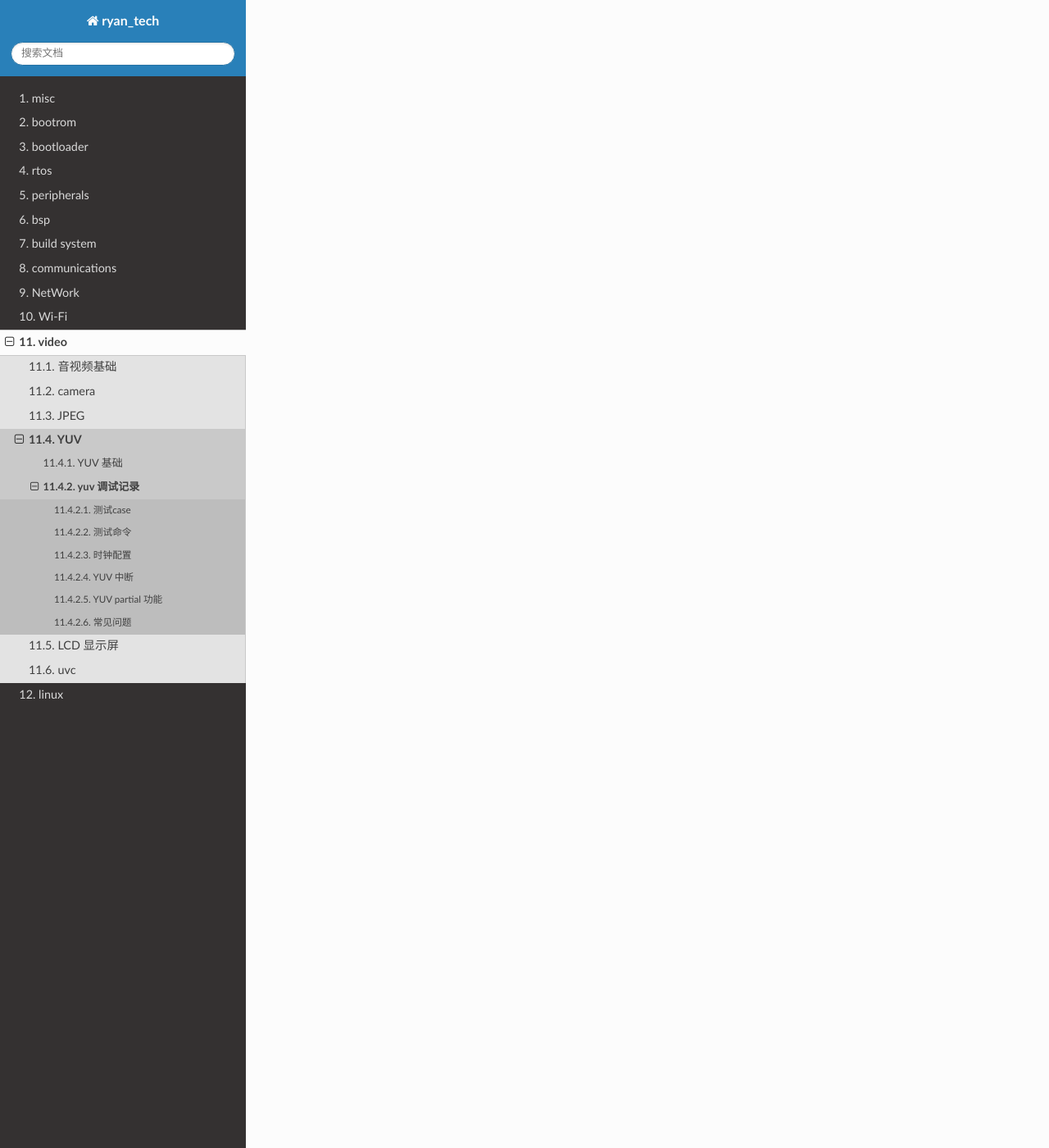
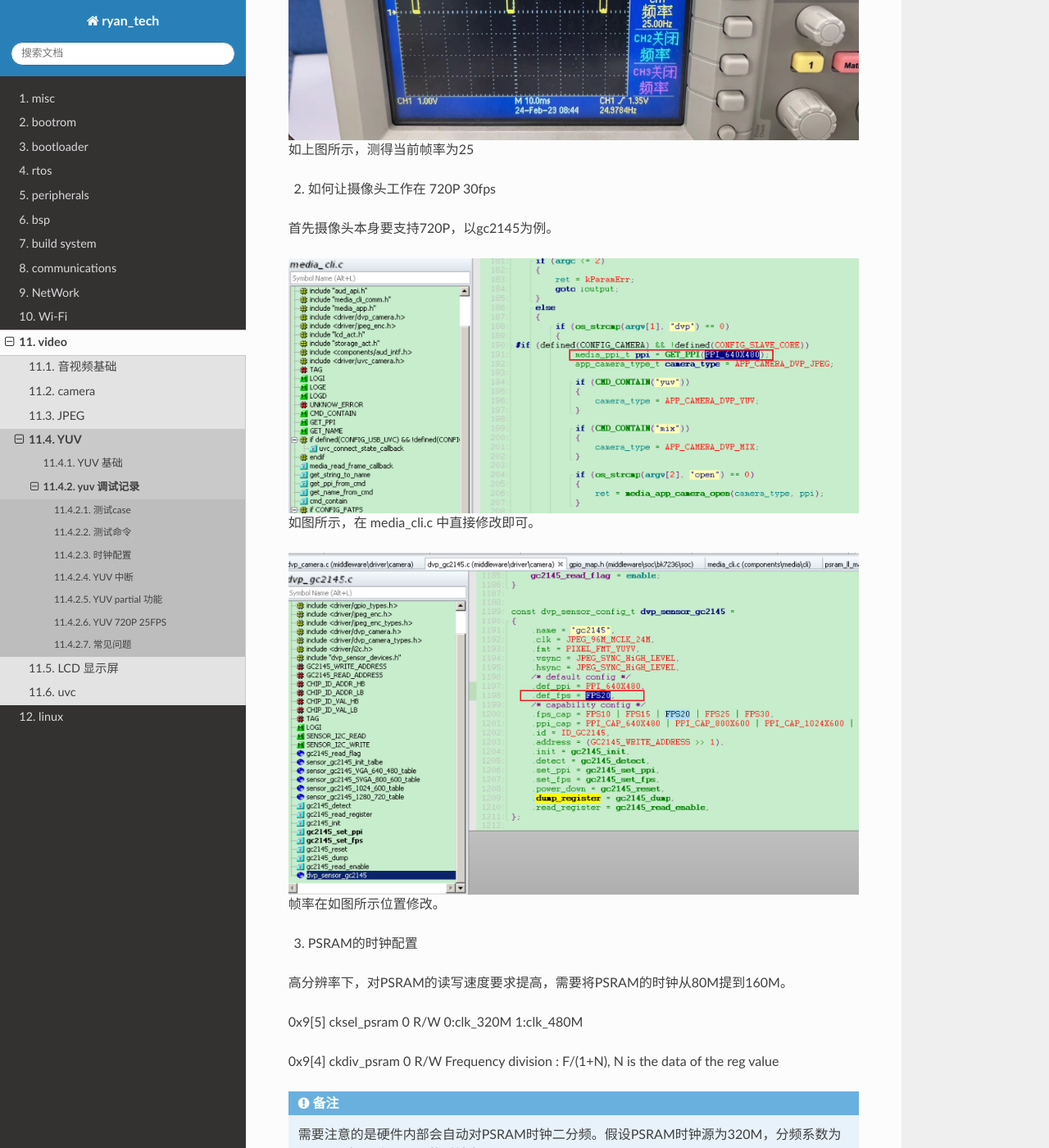
Before and after one commit to BlackTudou/tech_doc, a Sphinx documentation site: the page built from source/video/yuv/yuv_debug_record/index.rst, in a window 1280 px wide and 1400 px high, scrolled down 2287 px. Shown: the whole window at 82% size. Built offline with Sphinx 7.4.7 and the Read the Docs theme 2.0.0, drawn with Linux system fonts in a browser that asks for light colours; some of the changed text lies outside the part shown.

Commit message:
更新YUV调试记录

```diff
--- a/source/video/yuv/yuv_debug_record/index.rst
+++ b/source/video/yuv/yuv_debug_record/index.rst
@@ -44,8 +44,16 @@ yuv 调试记录
 .. note::
     MCLK_DIV 只会影响sensor的MCLK，而不会影响yuv,jpeg,h264等模块本身的工作时钟。
 
+4. yuv/jpeg 工作时钟 与 ``MCLK`` ``PCLK`` 之间的关系
+
+ - MLCK，PCLK之间的关系是由摄像头本身的寄存器配置决定的，比如GC0328C PCLK=MLCK，GC2145 PCLK=2MCLK。
+ - 如果不配置 ``AUXS`` 时钟，MCLK时钟则为 YUV/JPEG 模块分得，通过配置 MCLK_DIV
+ - YUV/JPEG 工作时钟需要满足 大于等于 2倍的PCLK，即 JPEG_CLK=YUV_CLK ≥ 2PCLK
+
 YUV 中断
 ===========
+
+TODO
 
 YUV partial 功能
 =====================
@@ -69,6 +77,56 @@ YUV partial 功能的使用：
     offset_config.y_partial_offset_r = 272;
     bk_yuv_buf_init_partial_display(&offset_config);
 
+YUV 720P 25FPS
+===================
+
+1. 如何看当前摄像头的帧率
+
+我们知道VSYNC是发一帧的信号，所以VSYNC的频率就是当前帧率。
+
+.. figure:: ../_static/vsync_frame.png
+    :align: center
+    :alt: Images
+    :figclass: align-center
+
+如上图所示，测得当前帧率为25
+
+2. 如何让摄像头工作在 720P 30fps
+
+首先摄像头本身要支持720P，以gc2145为例。
+
+.. figure:: ../_static/change_ppi.png
+    :align: center
+    :alt: Images
+    :figclass: align-center
+
+如图所示，在 media_cli.c 中直接修改即可。
+
+.. figure:: ../_static/change_fps.png
+    :align: center
+    :alt: Images
+    :figclass: align-center
+
+帧率在如图所示位置修改。
+
+3. PSRAM的时钟配置
+
+高分辨率下，对PSRAM的读写速度要求提高，需要将PSRAM的时钟从80M提到160M。
+
+0x9[5]	cksel_psram	0	R/W	0:clk_320M      1:clk_480M
+
+0x9[4]	ckdiv_psram	0	R/W	Frequency division : F/(1+N), N is the data of the reg value
+
+.. note::
+    需要注意的是硬件内部会自动对PSRAM时钟二分频。假设PSRAM时钟源为320M，分频系数为0，那么实际到PSRAM的时钟为160M。
+
+.. note::
+    当PSRAM时钟修改为160M时，对应的IO口负载修改为2，对应PMU寄存器如下图所示。
+
+.. figure:: ../_static/pmu_psram.png
+    :align: center
+    :alt: Images
+    :figclass: align-center
 
 常见问题
 ==========
```
Also changed, not shown: source/video/yuv/_static/change_fps.png (added), source/video/yuv/_static/change_ppi.png (added), source/video/yuv/_static/pmu_psram.png (added), source/video/yuv/_static/vsync_frame.png (added).
